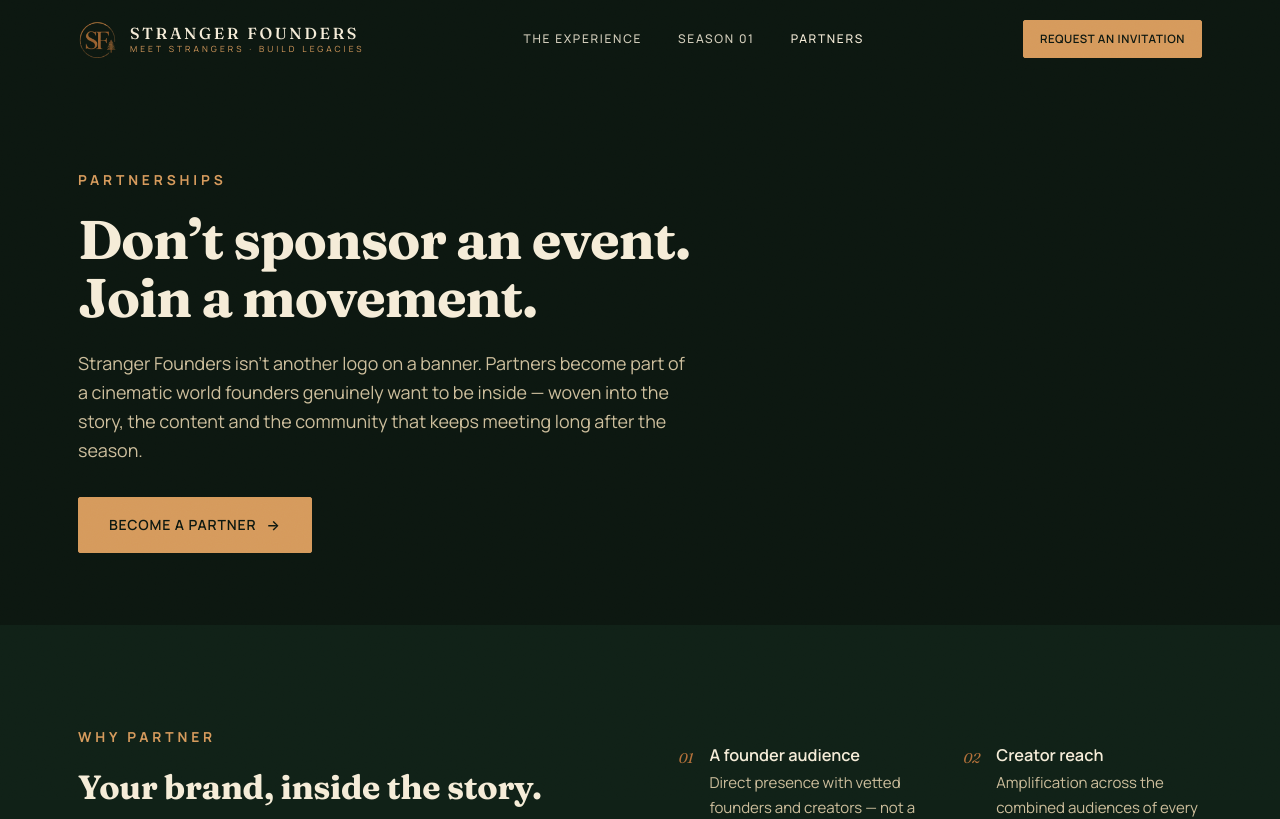
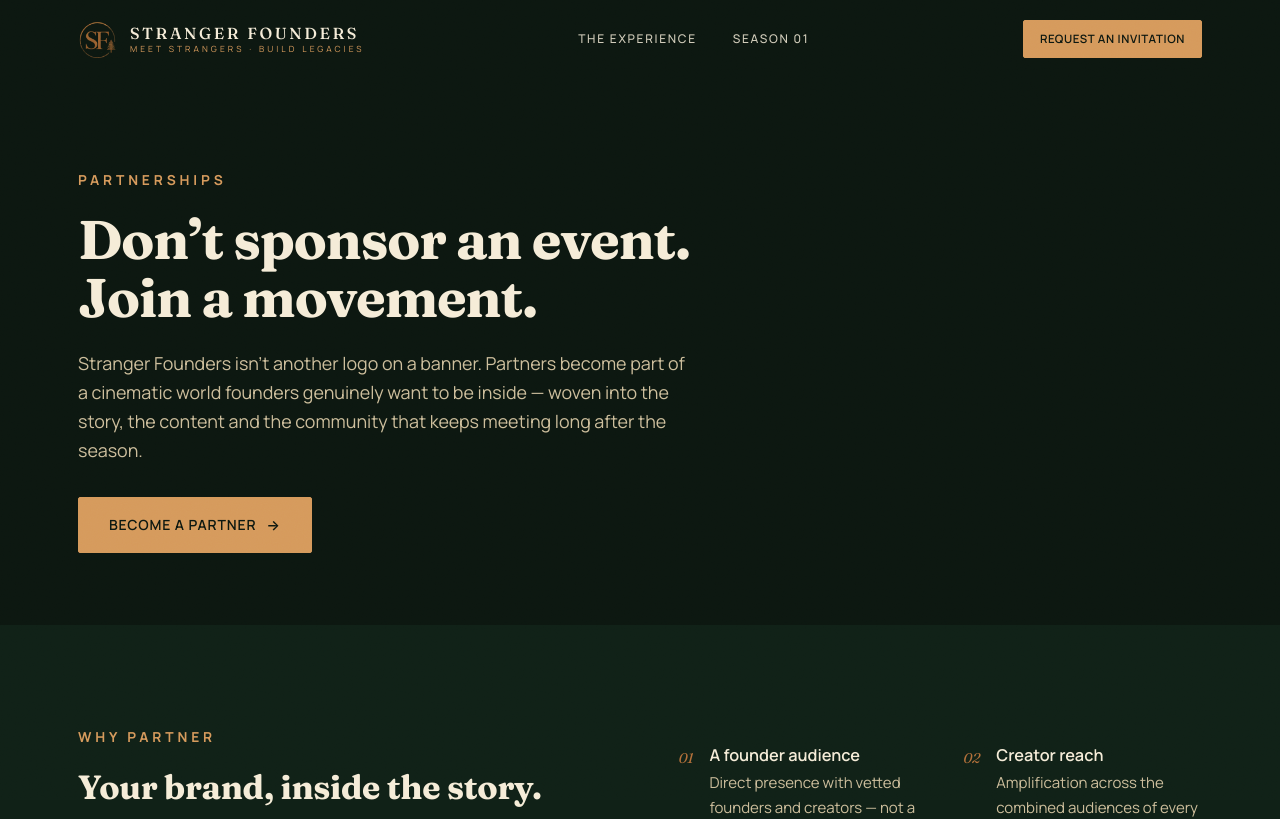
Before and after one commit to Yash-Yelave/stranger-founders, a React (Vite) app: page /partners in a window 1280 px wide. Shown: the top 819 px of the page. Built offline with nearby package versions, Linux system fonts and the light colour scheme.

Commit message:
feat: implement responsive Nav component with scroll state and mobile menu support

```diff
--- a/src/components/Nav.jsx
+++ b/src/components/Nav.jsx
@@ -5,7 +5,6 @@ import Logo from './Logo.jsx'
 const links = [
   { to: '/experience', label: 'The Experience' },
   { to: '/season-01', label: 'Season 01' },
-  { to: '/partners', label: 'Partners' },
 ]
 
 export default function Nav() {
```
